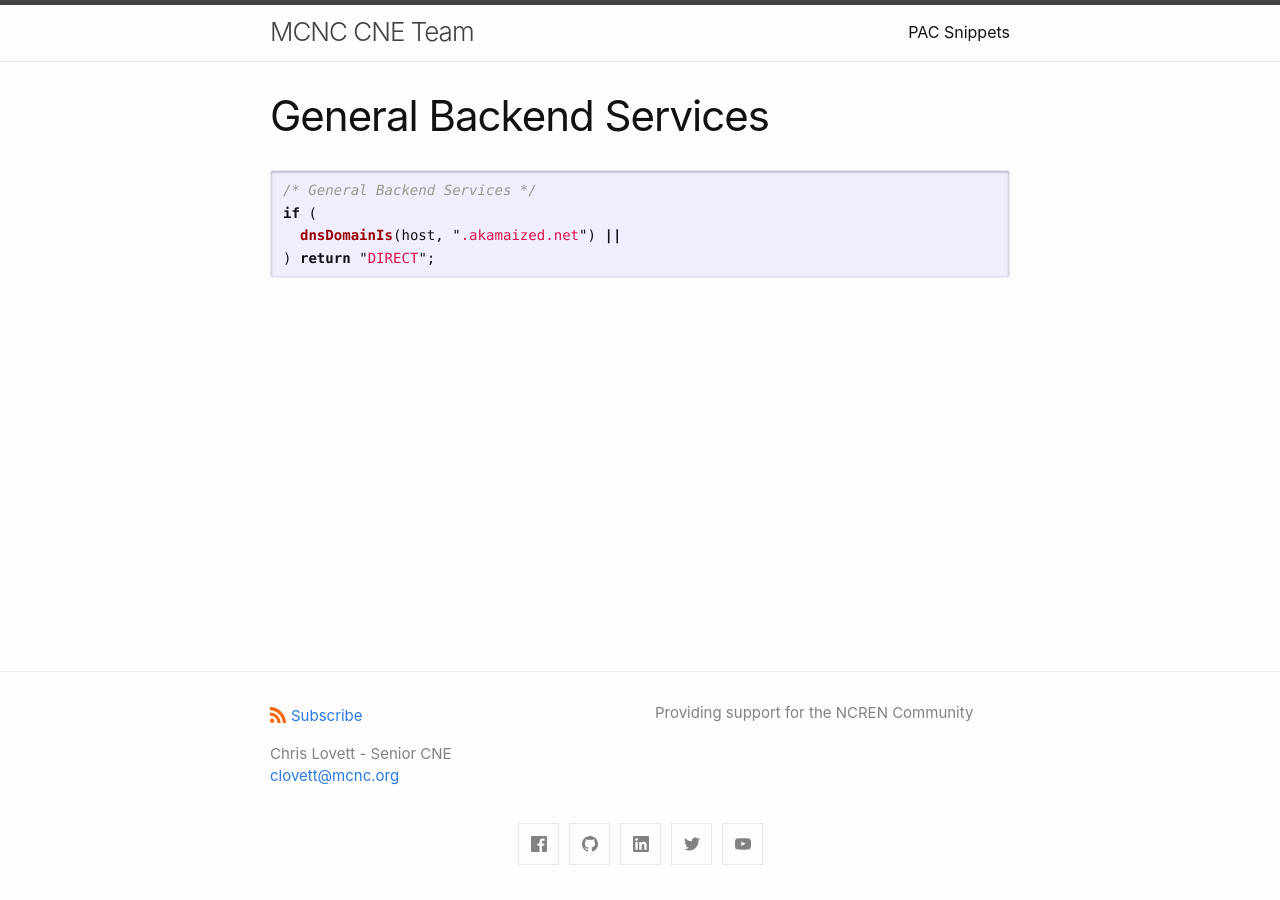
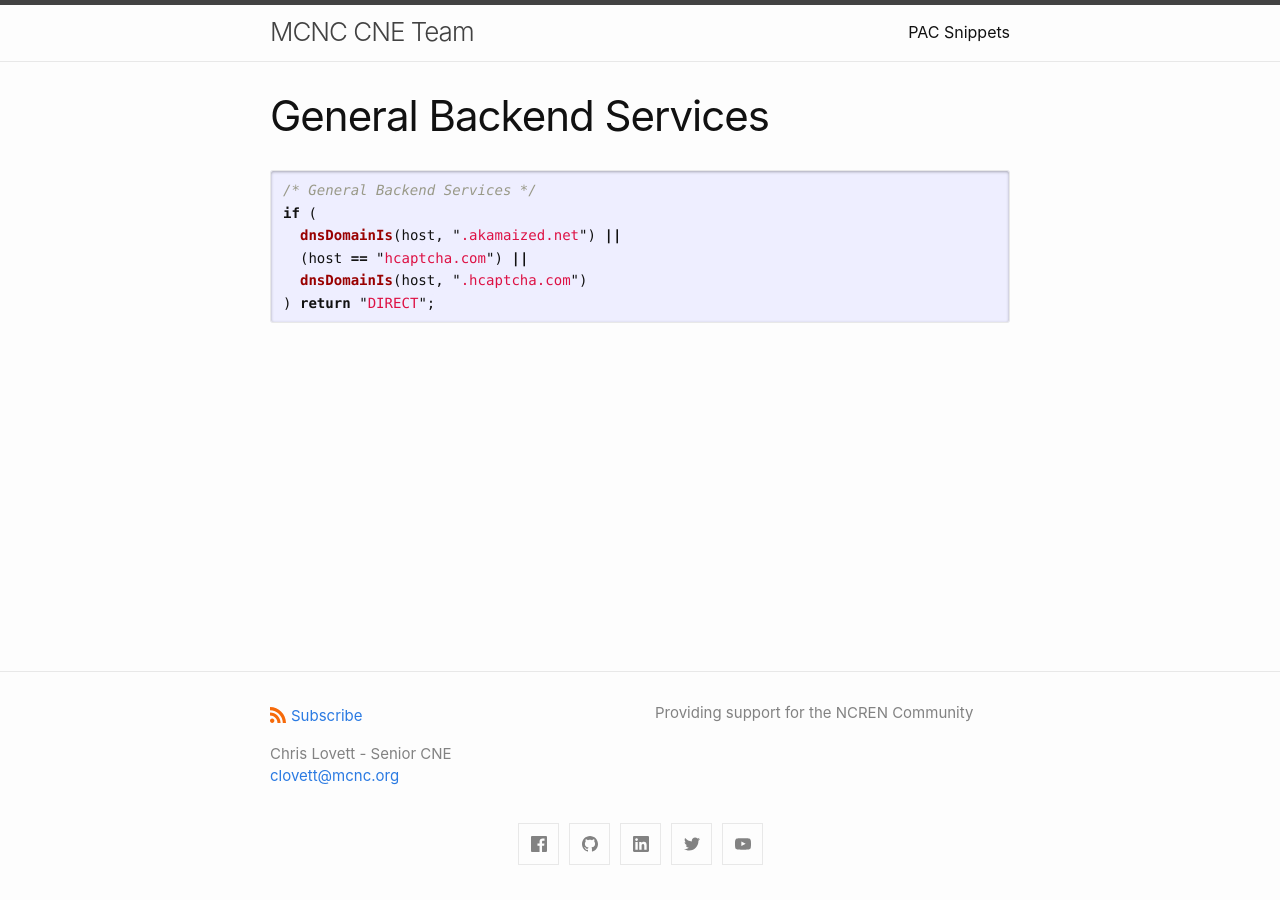
Before and after one commit to mcnc-clovett/mcnc-clovett.github.io, a Jekyll site: the page built from pacsnips/general.md, in a window 1280 px wide. Built offline with Jekyll 4.4.1, drawn with Linux system fonts in a browser that asks for light colours.

Commit message:
Added entries for hcaptcha.com

````diff
--- a/pacsnips/general.md
+++ b/pacsnips/general.md
@@ -6,5 +6,7 @@ title:  "General Backend Services"
 /* General Backend Services */
 if (
   dnsDomainIs(host, ".akamaized.net") ||
+  (host == "hcaptcha.com") ||
+  dnsDomainIs(host, ".hcaptcha.com")
 ) return "DIRECT";
 ```
````
